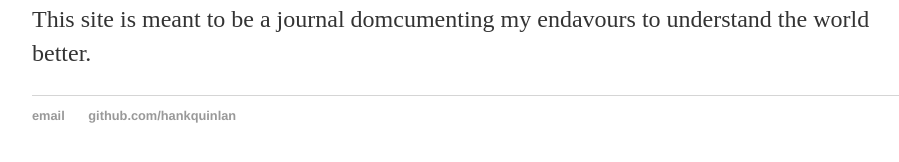
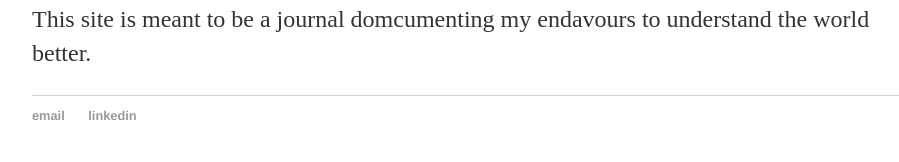
Before and after one commit to dhruvnigam93/dhruvnigam93.github.io, a Jekyll site: the page built from index.html, in a window 1280 px wide. Shown: the part 194-356 px from the top of the page, without its empty margins (160-1059 px from the left). Built offline with Jekyll 4.4.1, drawn with Linux system fonts in a browser that asks for light colours.

Commit message:
Update default.html

```diff
--- a/_layouts/default.html
+++ b/_layouts/default.html
@@ -19,7 +19,7 @@
 			<footer>
 	    		<ul>
 	        		<li><a href="mailto:dhruv.nigam93@gmail.com">email</a></li>
-	        		<li><a href="https://github.com/hankquinlan">github.com/hankquinlan</a></li>
+	        		<li><a href="https://www.linkedin.com/in/dhruv-nigam-52531176/">linkedin</a></li>
 				</ul>
 			</footer>
 		</body>
```
